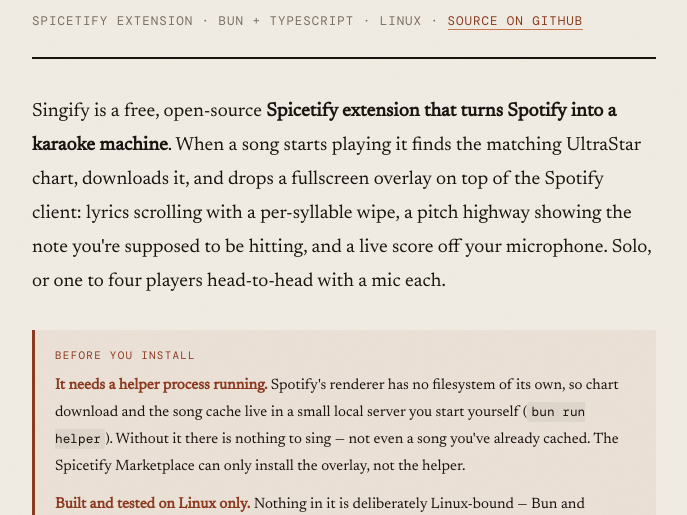
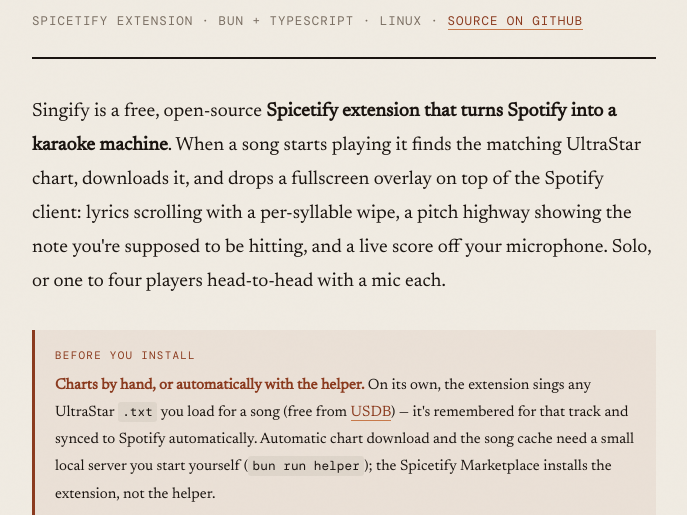
Before and after one commit to rupel190/rupelxyz, a website: page singify/index.html in a window 1280 px wide. Shown: the part 222-737 px from the top of the page, without its empty margins (296-983 px from the left). Drawn offline with nearby package versions, Linux system fonts and the light colour scheme; a web font is replaced by a local one.

Commit message:
singify: charts load by hand without the helper; the helper adds automatic download

```diff
--- a/singify/index.html
+++ b/singify/index.html
@@ -78,10 +78,12 @@
 
 <div class="notice">
   <span class="notice-label">Before you install</span>
-  <p><strong>It needs a helper process running.</strong> Spotify's renderer has no filesystem of
-  its own, so chart download and the song cache live in a small local server you start yourself
-  (<code>bun run helper</code>). Without it there is nothing to sing — not even a song you've
-  already cached. The Spicetify Marketplace can only install the overlay, not the helper.</p>
+  <p><strong>Charts by hand, or automatically with the helper.</strong> On its own, the extension
+  sings any UltraStar <code>.txt</code> you load for a song (free from
+  <a href="https://usdb.animux.de/">USDB</a>) — it's remembered for that track and synced to
+  Spotify automatically. Automatic chart download and the song cache need a small local server
+  you start yourself (<code>bun run helper</code>); the Spicetify Marketplace installs the
+  extension, not the helper.</p>
   <p><strong>Built and tested on Linux only.</strong> Nothing in it is deliberately Linux-bound —
   Bun and Spicetify both run on macOS and Windows — but it has never been run there, config lands
   in XDG paths rather than the platform-native ones, and the documented deploy route is
```
